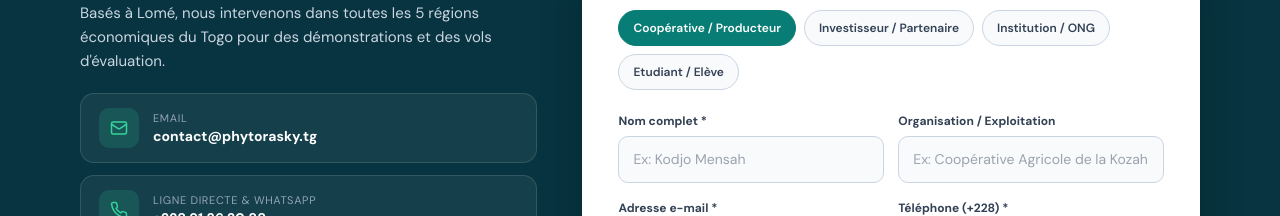
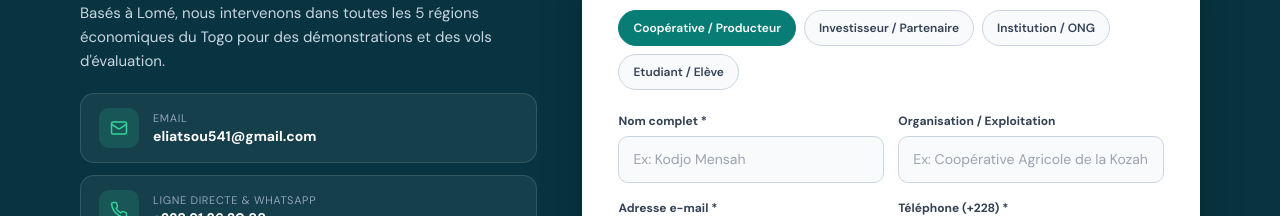
Before and after one commit to AYEDJE/PhytoraSky_Tech, a React (Vite) app in the folder PhytoraSky_Tech-main/: page / in a window 1280 px wide. Shown: the part 9220-9436 px from the top of the page. Built offline with nearby package versions, Linux system fonts and the light colour scheme.

Commit message:
modification du contact

```diff
--- a/PhytoraSky_Tech-main/src/components/Contact.tsx
+++ b/PhytoraSky_Tech-main/src/components/Contact.tsx
@@ -48,7 +48,7 @@ export default function Contact() {
                 <span className="info-icon"><Mail size={18} /></span>
                 <div>
                   <small>Email</small>
-                  <strong>contact@phytorasky.tg</strong>
+                  <strong>eliatsou541@gmail.com</strong>
                 </div>
               </a>
 
```
